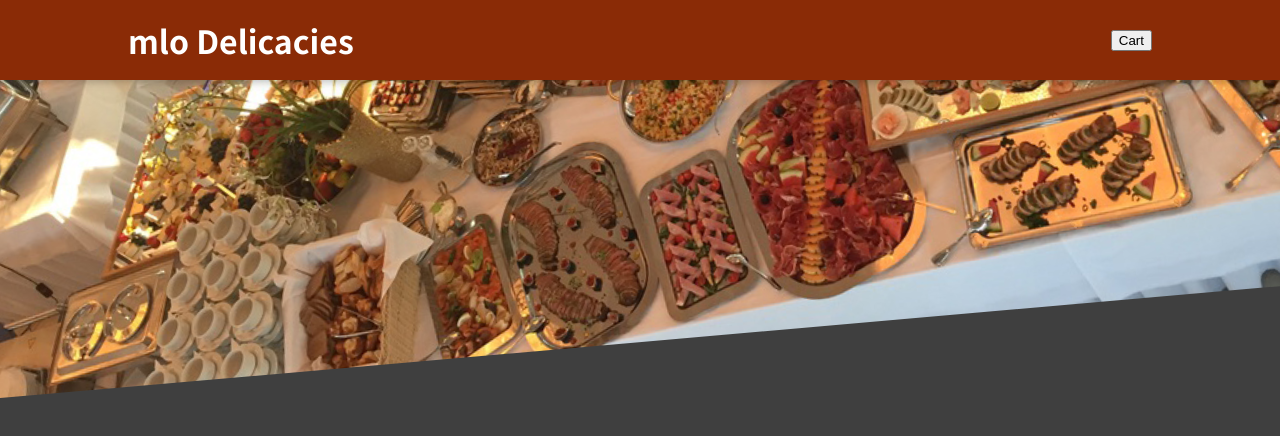
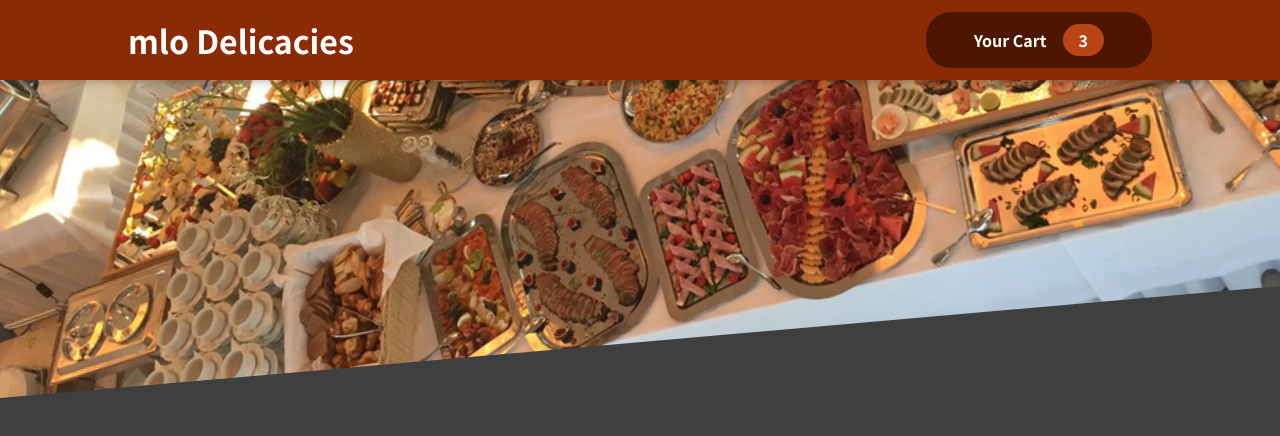
Before and after one commit to David-mwendwa/food-order-app-v1, a React (Create React App) app: page / in a window 1280 px wide. Shown: the top 436 px of the page. Built offline with nearby package versions, Linux system fonts and the light colour scheme.

Commit message:
feat: add the _cart button_ component

```diff
--- /dev/null
+++ b/src/components/Cart/CartIcon.js
@@ -0,0 +1,12 @@
+const CartIcon = () => {
+  return (
+    <svg
+      xmlns='http://www.w3.org/2000/svg'
+      viewBox='0 0 20 20'
+      fill='currentColor'>
+      <path d='M3 1a1 1 0 000 2h1.22l.305 1.222a.997.997 0 00.01.042l1.358 5.43-.893.892C3.74 11.846 4.632 14 6.414 14H15a1 1 0 000-2H6.414l1-1H14a1 1 0 00.894-.553l3-6A1 1 0 0017 3H6.28l-.31-1.243A1 1 0 005 1H3zM16 16.5a1.5 1.5 0 11-3 0 1.5 1.5 0 013 0zM6.5 18a1.5 1.5 0 100-3 1.5 1.5 0 000 3z' />
+    </svg>
+  );
+};
+
+export default CartIcon;
--- a/src/components/Layout/Header.js
+++ b/src/components/Layout/Header.js
@@ -2,13 +2,14 @@
 
 import mealsImage from '../../assests/meals.jpg'
 import classes from './Header.module.css'
+import HeaderCartButton from './HeaderCartButton'
 
 const Header = (props) => {
   return (
     <Fragment>
       <header className={classes.header}>
         <h1>mlo Delicacies</h1>
-        <button>Cart</button>
+        <HeaderCartButton />
       </header>
       <div className={classes['main-image']}>
         <img src={mealsImage} alt="mealsImage"/>
--- /dev/null
+++ b/src/components/Layout/HeaderCartButton.js
@@ -0,0 +1,18 @@
+import React from 'react';
+
+import CartIcon from '../Cart/CartIcon';
+import classes from './HeaderCartButton.module.css';
+
+const HeaderCartButton = (props) => {
+  return (
+    <button className={classes.button}>
+      <span>
+        <CartIcon />
+      </span>
+      <span>Your Cart</span>
+      <span className={classes.badge}>3</span>
+    </button>
+  );
+};
+
+export default HeaderCartButton;
--- /dev/null
+++ b/src/components/Layout/HeaderCartButton.module.css
@@ -0,0 +1,63 @@
+.button {
+  cursor: pointer;
+  font: inherit;
+  border: none;
+  background-color: #4d1601;
+  color: white;
+  padding: 0.75rem 3rem;
+  display: flex;
+  justify-content: space-around;
+  align-items: center;
+  border-radius: 25px;
+  font-weight: bold;
+}
+
+.button:hover,
+.button:active {
+  background-color: #2c0d00;
+}
+
+.icon {
+  width: 1.35rem;
+  height: 1.35rem;
+  margin-right: 0.5rem;
+}
+
+.badge {
+  background-color: #b94517;
+  padding: 0.25rem 1rem;
+  border-radius: 25px;
+  margin-left: 1rem;
+  font-weight: bold;
+}
+
+.button:hover .badge,
+.button:active .badge {
+  background-color: #92320c;
+}
+
+.bump {
+  animation: bump 300ms ease-out;
+}
+
+@keyframes bump {
+  0% {
+    transform: scale(1);
+  }
+
+  10% {
+    transform: scale(0.9);
+  }
+
+  30% {
+    transform: scale(1.1);
+  }
+
+  50% {
+    transform: scale(1.15);
+  }
+
+  100% {
+    transform: scale(1);
+  }
+}
```
